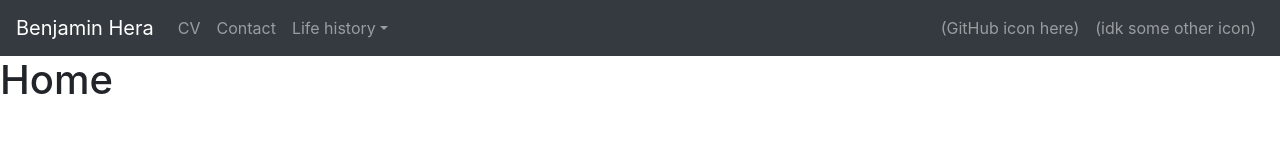
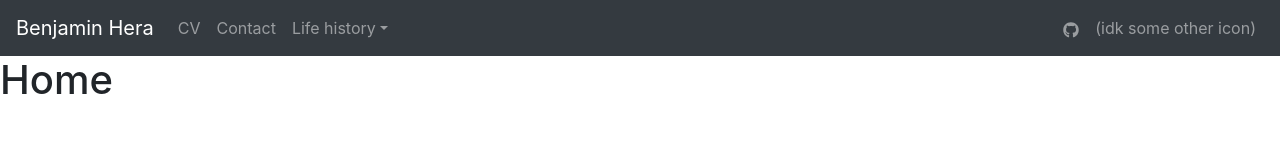
Before and after one commit to itseramin/web-benjaminhera-me, a Gatsby site: page / in a window 1280 px wide. Built offline with nearby package versions, Linux system fonts and the light colour scheme; Gatsby itself is replaced by a stand-in of ours.

Commit message:
Added react-icons package (for GitHub and other social media links...)

```diff
--- a/package.json
+++ b/package.json
@@ -15,9 +15,13 @@
     "test": "echo \"Write tests! -> https://gatsby.dev/unit-testing\" && exit 1"
   },
   "dependencies": {
+    "@react-icons/all-files": "^4.1.0",
+    "bootstrap": "^4.6.0",
     "gatsby": "^2.26.1",
     "react": "^16.12.0",
-    "react-dom": "^16.12.0"
+    "react-bootstrap": "^1.5.0",
+    "react-dom": "^16.12.0",
+    "react-icons": "^4.2.0"
   },
   "devDependencies": {
     "gh-pages": "^3.1.0",
--- a/src/components/navigation.js
+++ b/src/components/navigation.js
@@ -3,6 +3,8 @@ import React from 'react'
 import Nav from 'react-bootstrap/Nav'
 import Navbar from 'react-bootstrap/Navbar'
 import NavDropdown from 'react-bootstrap/NavDropdown'
+
+import { FaGithub } from '@react-icons/all-files/fa/FaGithub'
 
 import 'bootstrap/dist/css/bootstrap.min.css';
 
@@ -24,7 +26,7 @@ export default function Navigation() {
 					</NavDropdown>
 				</Nav>
 				<Nav>
-					<Nav.Link href="https://github.com/itseramin" target="_blank">(GitHub icon here)</Nav.Link>
+					<Nav.Link href="https://github.com/itseramin" target="_blank"><FaGithub /></Nav.Link>
 					<Nav.Link href="#secretdanklink">(idk some other icon)</Nav.Link>
 				</Nav>
 			</Navbar.Collapse>
```
Also changed, not shown: 1 other file.
